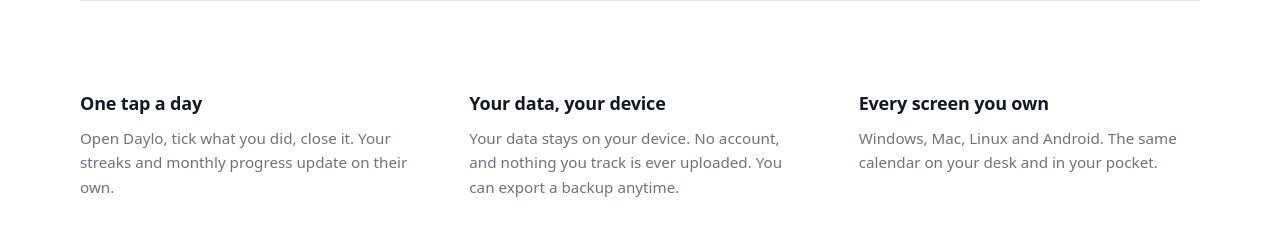
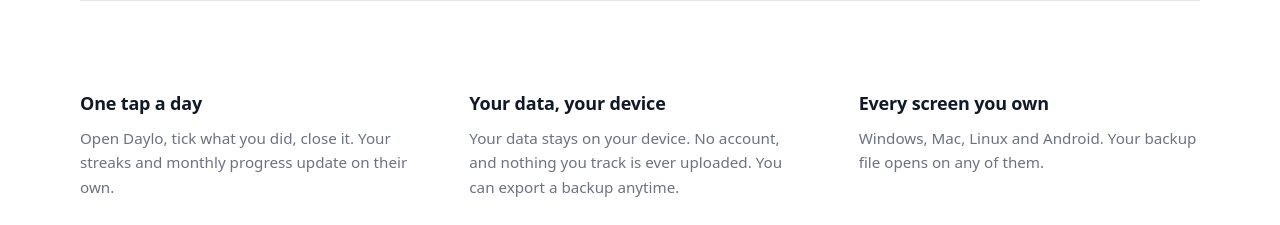
Before and after one commit to henfrydls/daylo-web, a plain HTML site: page site/index.html in a window 1280 px wide. Shown: the part 1200-1425 px from the top of the page. Drawn offline with Linux system fonts and the light colour scheme.

Commit message:
Stop promising a calendar that follows you between devices
The card said 'The same calendar on your desk and in your pocket', which
reads as if Daylo synced. It does not. The only way to move a year of
marks from one machine to another is to export a file and import it by
hand, which is a real feature and a different promise.

This is not a small exaggeration to leave standing. In the reviews of
this category, losing history between devices is where competing apps
earn their worst ratings, so it is the one claim a habit tracker cannot
make loosely. The line now says what the app actually does, in the same
words the Microsoft Store listing already uses.

```diff
--- a/site/index.html
+++ b/site/index.html
@@ -193,7 +193,7 @@
     <div class="why">
       <div><h3>One tap a day</h3><p>Open Daylo, tick what you did, close it. Your streaks and monthly progress update on their own.</p></div>
       <div><h3>Your data, your device</h3><p>Your data stays on your device. No account, and nothing you track is ever uploaded. You can export a backup anytime.</p></div>
-      <div><h3>Every screen you own</h3><p>Windows, Mac, Linux and Android. The same calendar on your desk and in your pocket.</p></div>
+      <div><h3>Every screen you own</h3><p>Windows, Mac, Linux and Android. Your backup file opens on any of them.</p></div>
     </div>
   </section>
 
```
